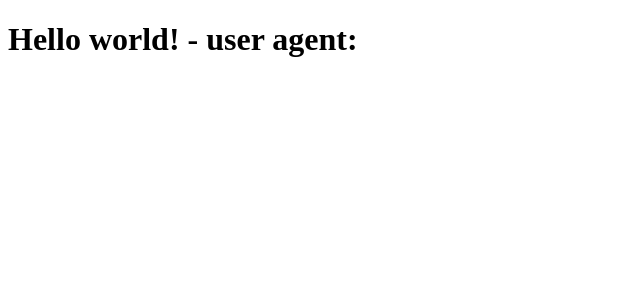
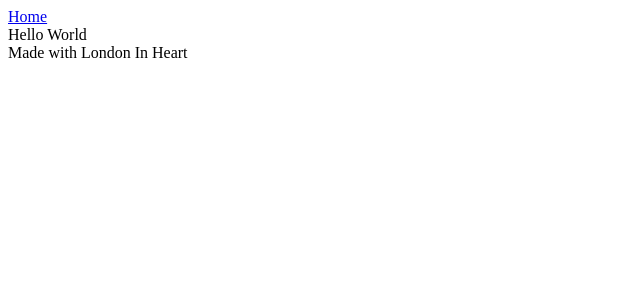
Before and after one commit to Espe-on/profile_page, a Next.js app: page / in a window 1280 px wide. Shown: the top 300 px of the page, without its empty margins (0-640 px from the left). Built offline with nearby package versions, Linux system fonts and the light colour scheme.

Commit message:
Built Page Container

```diff
--- /dev/null
+++ b/components/Page/Footer.tsx
@@ -0,0 +1,11 @@
+﻿import {FunctionComponent} from "react";
+
+
+
+const Header : FunctionComponent = () => (
+    <div>
+        Made with London In Heart
+    </div>
+);
+
+export default Header;
--- /dev/null
+++ b/components/Page/Header.tsx
@@ -0,0 +1,17 @@
+﻿﻿import Link from 'next/link';
+import React, {FunctionComponent} from "react";
+
+
+const linkStyle = {
+    marginRight: 15
+};
+
+const Header : FunctionComponent = () => (
+    <div>
+        <Link href="/">
+            <a style={linkStyle}>Home</a>
+        </Link>
+    </div>
+);
+
+export default Header;
--- /dev/null
+++ b/components/Page/PageContainer.tsx
@@ -0,0 +1,55 @@
+﻿﻿import React, {FunctionComponent} from "react";
+import Header from './Header'
+import Footer from './Footer'
+
+
+type PageContainerProps = {
+    headerAdd?: boolean;
+    footerAdd?: boolean;
+}
+
+const PageContainer:FunctionComponent<PageContainerProps> = ({headerAdd, footerAdd, children}) => {
+    const headerOnly: JSX.Element =
+        <div className="page">
+            <Header/>
+            <main className={`main header-only`}>
+                {children}
+            </main>
+        </div>;
+
+    const footerOnly: JSX.Element =
+        <div className="page">
+            <main className={`main footer-only`}>
+                {children}
+            </main>
+            <Footer/>
+        </div>;
+
+    const headerAndFooter: JSX.Element =
+        <div className="page">
+            <Header/>
+            {children}
+            <Footer/>
+        </div>;
+
+    const cleanPage: JSX.Element =
+        <div className="page">
+            <main className={`main main-only`}>
+                {children}
+            </main>
+        </div>;
+
+
+    if (headerAdd && footerAdd) {
+        return headerAndFooter
+    } else if (headerAdd) {
+        return headerOnly
+    } else if (footerAdd) {
+        return footerOnly
+    } else {
+        return cleanPage
+    }
+
+};
+
+export default PageContainer;
--- a/pages/index.tsx
+++ b/pages/index.tsx
@@ -1,12 +1,16 @@
-import { NextPage } from 'next';
+import {NextPage} from 'next';
+import PageContainer from "../components/Page/PageContainer";
+import React, {FunctionComponent} from "react";
 
-const Home: NextPage<{ userAgent: string }> = ({ userAgent }) => (
-  <h1>Hello world! - user agent: {userAgent}</h1>
+const HomeComponent: FunctionComponent = () => (
+    <div>Hello World</div>
 );
 
-Home.getInitialProps = async ({ req }) => {
-  const userAgent = req ? req.headers['user-agent'] || '' : navigator.userAgent;
-  return { userAgent };
-};
+const Home: NextPage<FunctionComponent> = (homeComponent) => (
+    <PageContainer headerAdd={true} footerAdd={true}>
+        <HomeComponent/>
+    </PageContainer>
+);
+
 
 export default Home;
```
